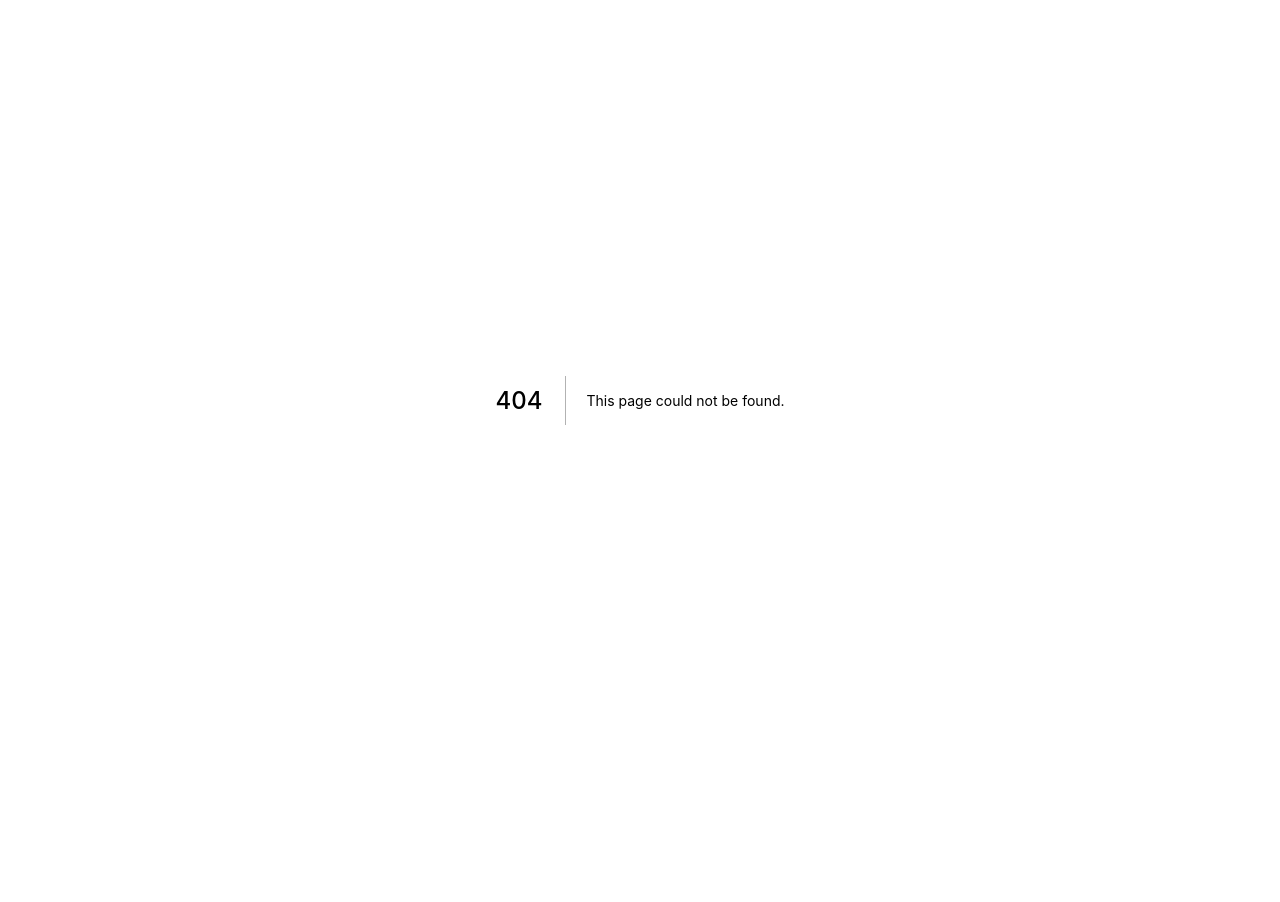
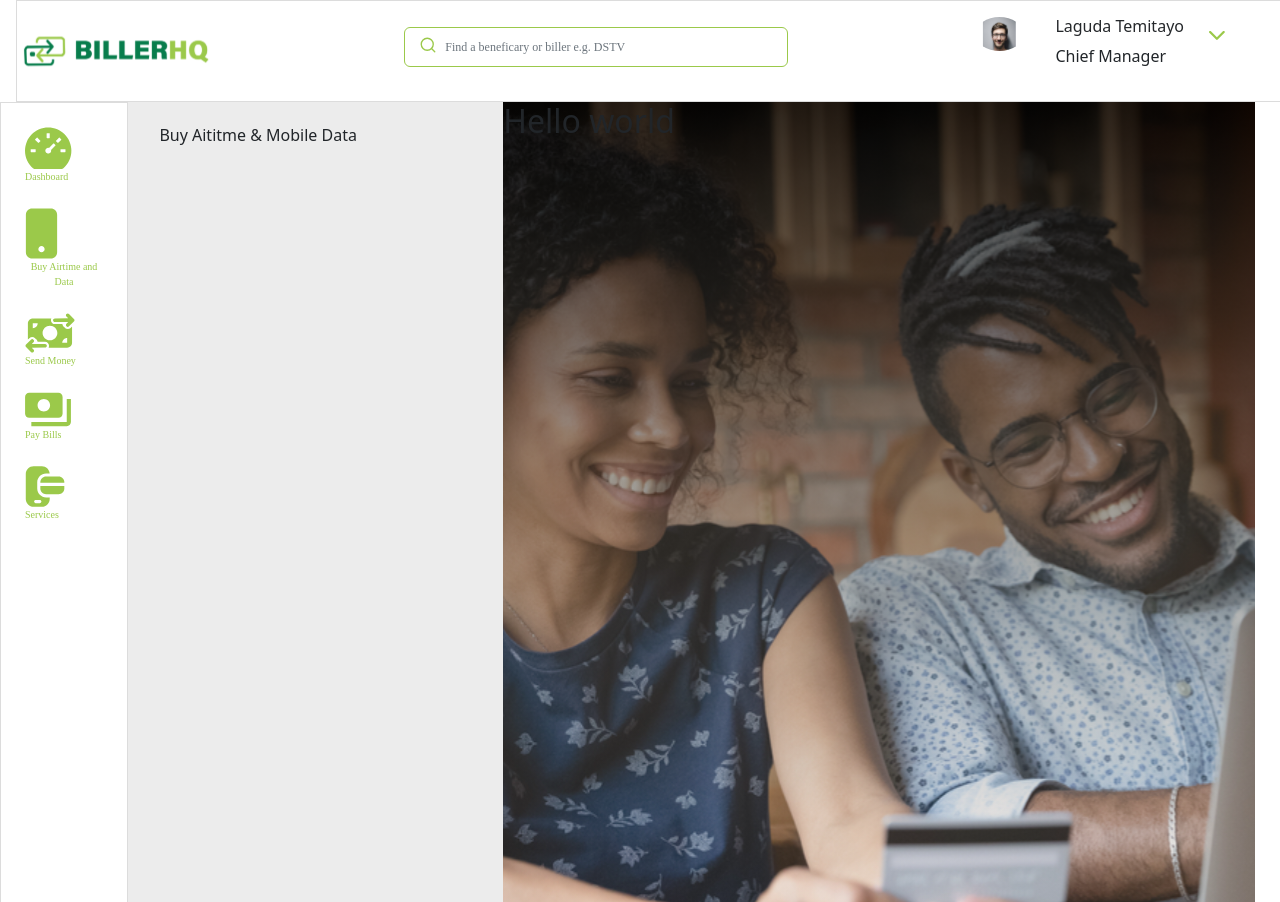
Before and after one commit to yewande-hassan/billerhq, a Next.js app: page /AirtimeandData in a window 1280 px wide. Before the commit this address had no page. Before the commit the page ends 800 px from the top, so only its background shows below. Built offline with nearby package versions, Linux system fonts and the light colour scheme.

Commit message:
Airtime and Data

```diff
--- a/component/common/ui/common/sidenav/index.js
+++ b/component/common/ui/common/sidenav/index.js
@@ -50,7 +50,7 @@ export default function SideNav() {
             </div>
           </Link>
 
-          <Link passHref href="/buy_airtime_data" _hover={{ textDecor: "none" }}>
+          <Link passHref href="/AirtimeandData" _hover={{ textDecor: "none" }}>
             <div className="d-flex  align-items-baseline flex-column m-4">
               <div
                 style={{
--- /dev/null
+++ b/pages/AirtimeandData/index.js
@@ -0,0 +1,21 @@
+import React from "react";
+import { BaseLayout } from "../../component/common/ui";
+import styles from "../../styles/AirtimeandData.module.css";
+
+export default function AirtimeandData() {
+  return (
+    <div className={`${styles.contain}`}>
+        <div className={styles.flex1}>
+            <div>
+            <img />
+            <h6>Buy Aititme & Mobile Data</h6>
+            <img />
+            </div>
+        </div>
+        <div className={styles.flex2}>
+            <h2>Hello world</h2>
+        </div>
+    </div>
+  )
+}
+AirtimeandData.Layout = BaseLayout;
--- /dev/null
+++ b/styles/AirtimeandData.module.css
@@ -0,0 +1,13 @@
+.contain{
+    margin: 0 25px;
+    display: grid;
+    grid-template-columns: 4fr 8fr;
+}
+.flex1{
+    height: 100vh;
+    background-color: #ECECEC;
+    padding: 0 2rem;
+}
+.flex2{
+    background-image: url("../public/images/backgroundimg.svg");
+}
--- a/styles/Dashboard.module.css
+++ b/styles/Dashboard.module.css
@@ -1,9 +1,11 @@
+@import url('https://fonts.googleapis.com/css2?family=Poppins:ital,wght@0,100;0,200;0,300;0,400;0,500;0,600;0,700;0,800;1,100;1,200;1,300;1,400;1,500;1,600;1,700;1,800&display=swap');
 .container{
     background: #F9F4ED;
     width:90vw;
     overflow-x: hidden;
 }
 .header{
+    font-family: Poppins;
     display: flex;
     flex-direction: row;
     justify-content: space-between;
@@ -30,7 +32,6 @@
 .section2{
     padding: 10px;
     margin:2rem 2rem 2rem 0;
-
 }
 .FrequentPayments{
     display: grid;
--- a/styles/SideNav.module.css
+++ b/styles/SideNav.module.css
@@ -13,6 +13,7 @@
     border: 1px solid #dcdcdc;
     width: 100vw;
     padding-top: 0 !important;
+    display: block;
   }
   .name {
     font-family: Poppins;
@@ -31,6 +32,10 @@
     font-weight: 400;
     text-align: center;
     font-size: 10px;
+    color: #9BC94A;
+  }
+
+  .link:hover{
     color: #9BC94A;
   }
   .icon {
--- a/styles/globals.css
+++ b/styles/globals.css
@@ -1,3 +1,5 @@
+
+
 html,
 body {
   padding: 0;
```
Also changed, not shown: public/images/backgroundimg.svg (added).
